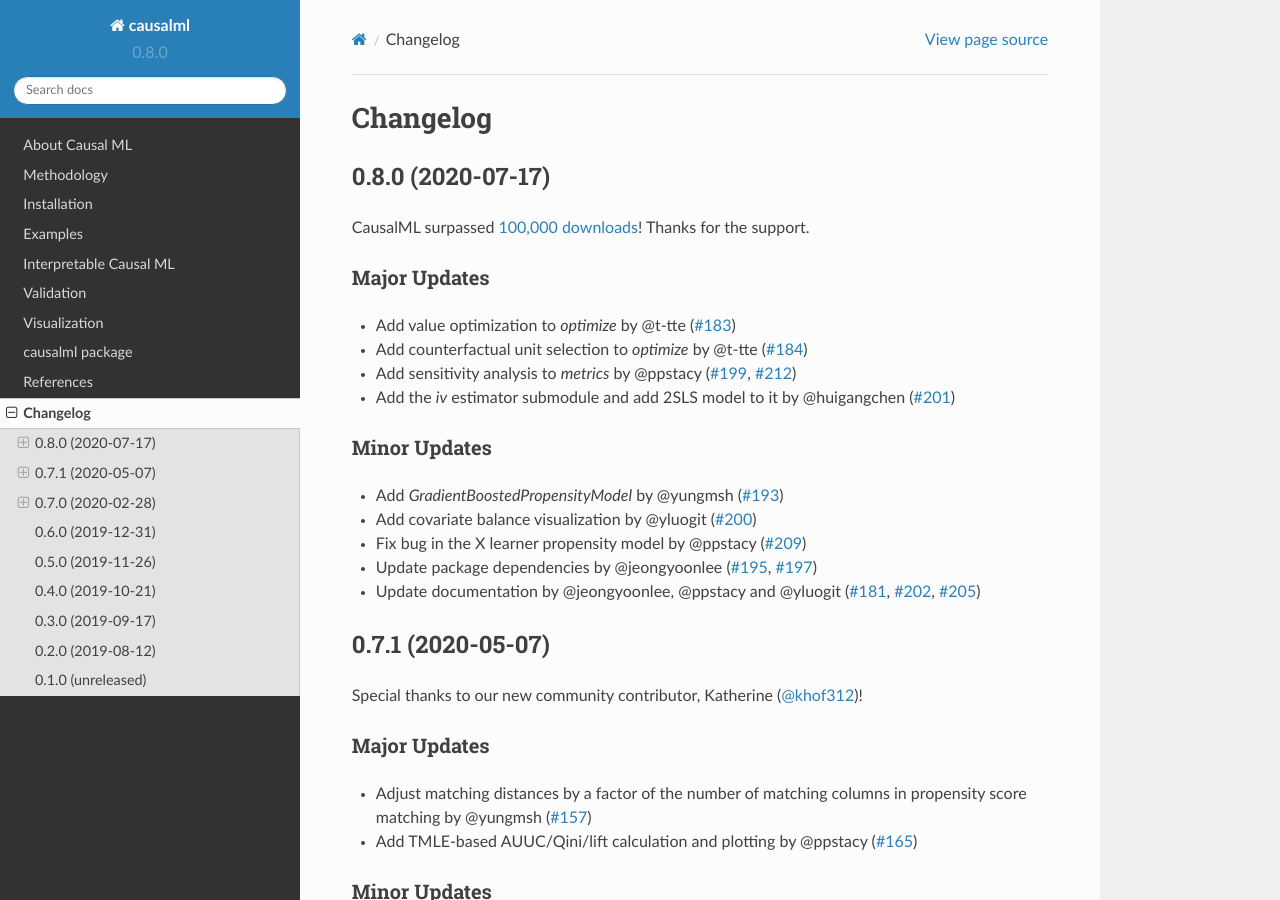
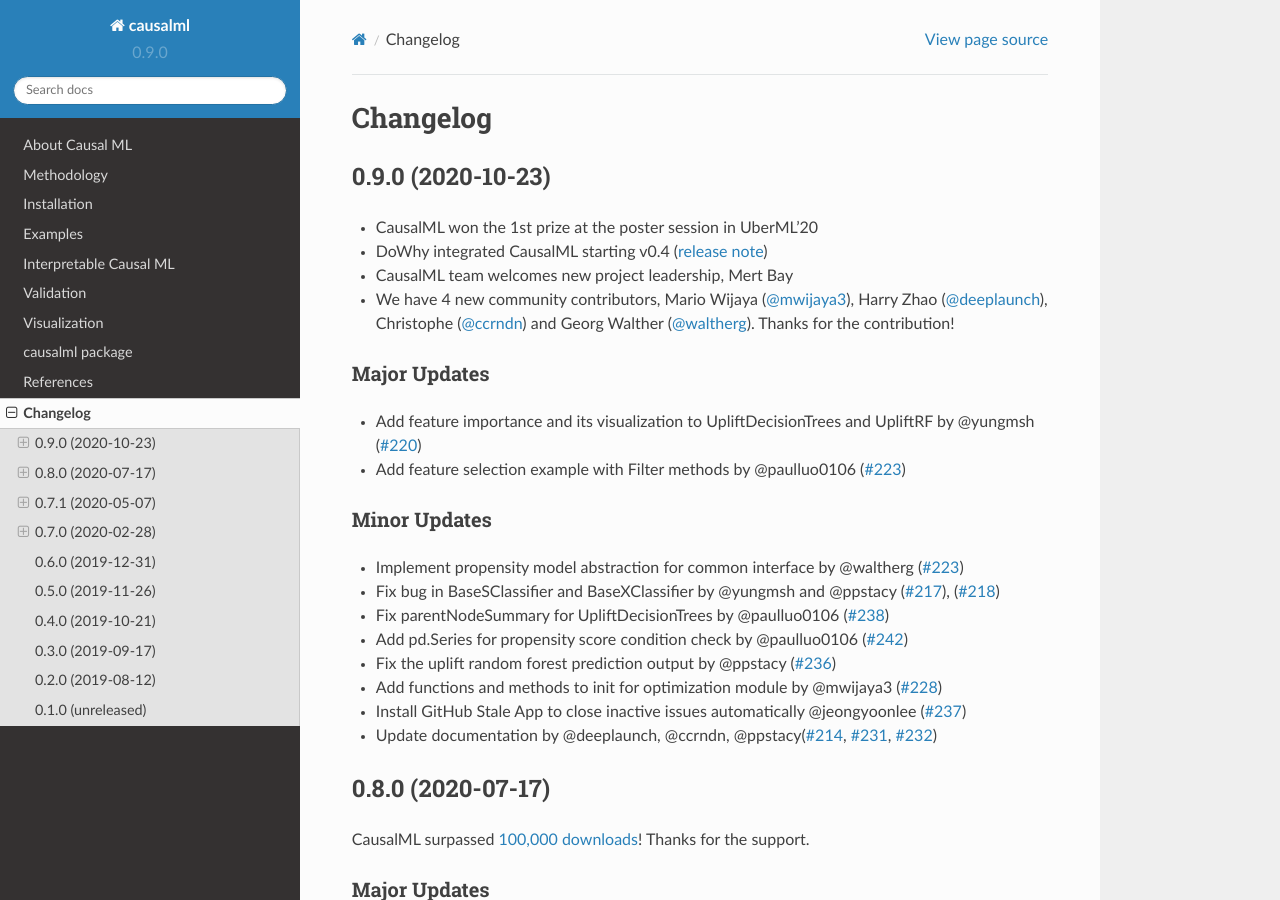
Before and after one commit to uber/causalml, a Sphinx documentation site: the page built from docs/changelog.rst, in a window 1280 px wide and 900 px high. Built offline with Sphinx 7.4.7 and the Read the Docs theme 2.0.0, drawn with Linux system fonts in a browser that asks for light colours; cross-references to code outside the pages are shown as plain code.

Commit message:
v0.9.0 release

```diff
--- a/causalml/__init__.py
+++ b/causalml/__init__.py
@@ -1,5 +1,5 @@
 name = 'causalml'
-__version__ = '0.8.0'
+__version__ = '0.9.0'
 __all__ = ['dataset',
            'features',
            'feature_selection',
--- a/docs/changelog.rst
+++ b/docs/changelog.rst
@@ -2,6 +2,30 @@
 
 Changelog
 =========
+0.9.0 (2020-10-23)
+------------------
+- CausalML won the 1st prize at the poster session in UberML'20
+- DoWhy integrated CausalML starting v0.4 (`release note <https://github.com/microsoft/dowhy/releases/tag/v0.4>`_)
+- CausalML team welcomes new project leadership, Mert Bay
+- We have 4 new community contributors, Mario Wijaya (`@mwijaya3 <https://github.com/mwijaya3>`_), Harry Zhao (`@deeplaunch <https://github.com/deeplaunch>`_), Christophe (`@ccrndn <https://github.com/ccrndn>`_) and Georg Walther (`@waltherg <https://github.com/waltherg>`_). Thanks for the contribution!
+
+Major Updates
+~~~~~~~~~~~~~
+- Add feature importance and its visualization to UpliftDecisionTrees and UpliftRF by @yungmsh (`#220 <https://github.com/uber/causalml/pull/220>`_)
+- Add feature selection example with Filter methods by @paulluo0106 (`#223 <https://github.com/uber/causalml/pull/223>`_)
+
+Minor Updates
+~~~~~~~~~~~~~
+- Implement propensity model abstraction for common interface by @waltherg (`#223 <https://github.com/uber/causalml/pull/233>`_)
+- Fix bug in BaseSClassifier and BaseXClassifier by @yungmsh and @ppstacy (`#217 <https://github.com/uber/causalml/pull/217>`_), (`#218 <https://github.com/uber/causalml/pull/218>`_)
+- Fix parentNodeSummary for UpliftDecisionTrees by @paulluo0106 (`#238 <https://github.com/uber/causalml/pull/238>`_)
+- Add pd.Series for propensity score condition check by @paulluo0106 (`#242 <https://github.com/uber/causalml/pull/242>`_)
+- Fix the uplift random forest prediction output by @ppstacy (`#236 <https://github.com/uber/causalml/pull/236>`_)
+- Add functions and methods to init for optimization module by @mwijaya3 (`#228 <https://github.com/uber/causalml/pull/228>`_)
+- Install GitHub Stale App to close inactive issues automatically @jeongyoonlee (`#237 <https://github.com/uber/causalml/pull/237>`_)
+- Update documentation by @deeplaunch, @ccrndn, @ppstacy(`#214 <https://github.com/uber/causalml/pull/214>`_, `#231 <https://github.com/uber/causalml/pull/223>`_, `#232 <https://github.com/uber/causalml/pull/223>`_)
+
+
 
 0.8.0 (2020-07-17)
 ------------------
```
